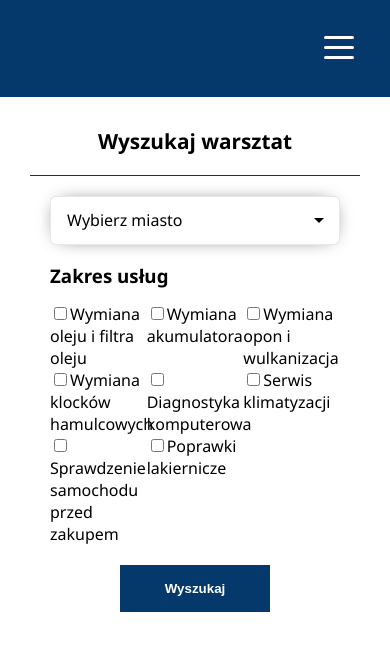
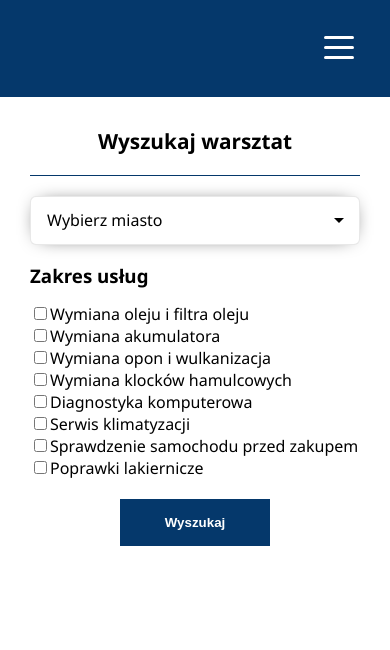
Before and after one commit to MichalWolnyDev/carservice-app, a Vue app: page /warsztaty in a window 390 px wide. Shown: the top 650 px of the page. Built offline with nearby package versions, Linux system fonts and the light colour scheme.

Commit message:
services mobile fix

```diff
--- a/src/views/Warsztaty.vue
+++ b/src/views/Warsztaty.vue
@@ -19,7 +19,7 @@
             <h3 class="services__title">Zakres usług</h3>
             <div class="services__wrap">
               <Checkbox
-              v-for="(service, index) in services"
+                v-for="(service, index) in services"
                 :label="service.label"
                 :inputVal="service.val"
                 :key="index"
@@ -60,35 +60,35 @@ export default {
       services: [
         {
           label: "Wymiana oleju i filtra oleju",
-          val: "Wymiana oleju i filtra oleju"
+          val: "Wymiana oleju i filtra oleju",
         },
         {
           label: "Wymiana akumulatora",
-          val: "Wymiana akumulatora"
+          val: "Wymiana akumulatora",
         },
         {
           label: "Wymiana opon i wulkanizacja",
-          val: "Wymiana opon i wulkanizacja"
+          val: "Wymiana opon i wulkanizacja",
         },
         {
           label: "Wymiana klocków hamulcowych",
-          val: "Wymiana klocków hamulcowych"
+          val: "Wymiana klocków hamulcowych",
         },
         {
           label: "Diagnostyka komputerowa",
-          val: "Diagnostyka komputerowa"
+          val: "Diagnostyka komputerowa",
         },
         {
           label: "Serwis klimatyzacji",
-          val: "Serwis klimatyzacji"
+          val: "Serwis klimatyzacji",
         },
         {
           label: "Sprawdzenie samochodu przed zakupem",
-          val: "Sprawdzenie samochodu przed zakupem"
+          val: "Sprawdzenie samochodu przed zakupem",
         },
         {
           label: "Poprawki lakiernicze",
-          val: "Poprawki lakiernicze"
+          val: "Poprawki lakiernicze",
         },
       ],
       selectedServices: [],
@@ -118,7 +118,7 @@ export default {
     margin: 20px;
     flex: 1;
 
-    @media (max-width: 320px) {
+    @media (max-width: 650px) {
       margin: 20px 0;
     }
   }
@@ -131,18 +131,32 @@ export default {
 }
 
 .services {
-  &__wrap{
+  &__wrap {
     margin: 0 20px;
     display: flex;
     flex-wrap: wrap;
+
+    @media (max-width: 650px) {
+      margin: 0;
+    }
   }
   &__item {
-    width: calc(100%/3);
+    width: calc(100% / 3);
+
+    @media (max-width: 768px) {
+      width: calc(100% / 2);
+    }
+    @media (max-width: 650px) {
+      width: 100%;
+    }
   }
   &__title {
     margin: 0 20px;
     padding-bottom: 15px;
 
+    @media (max-width: 650px) {
+      margin: 0;
+    }
   }
 }
 </style>
```
